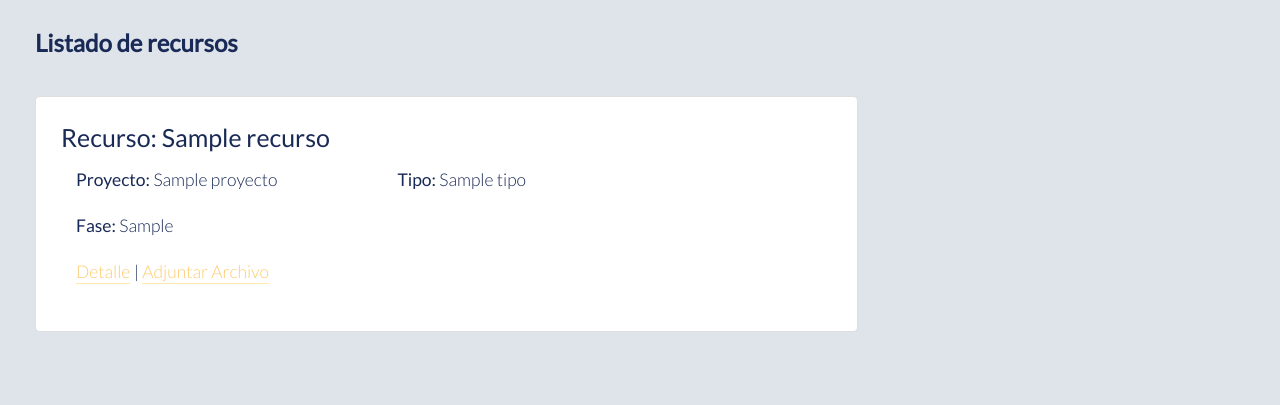
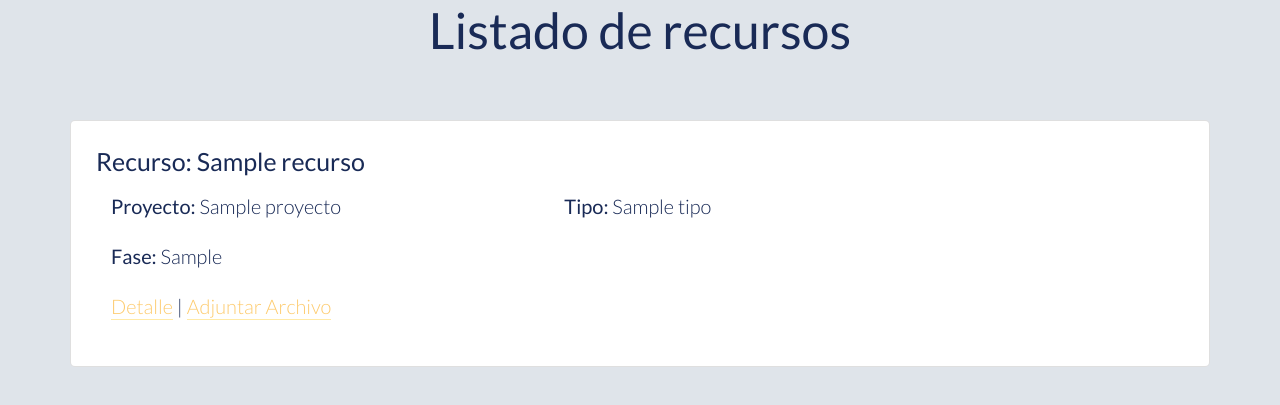
Before and after one commit to juniorportom/proyecto-agiles, a Django app: template templates/SGRD/recurso_list.html in a window 1280 px wide. Shown: the part 136-541 px from the top of the page. Run offline with Django 3.2, Linux system fonts and the light colour scheme; the template is opened without the code that fills it: most values are stand-ins (such as "Sample title", 1, 10 or a date in 2020); some libraries are stand-ins or nearby versions.

Commit message:
Se modifican vistas de presentacion

```diff
--- a/templates/SGRD/recurso_detail.html
+++ b/templates/SGRD/recurso_detail.html
@@ -100,14 +100,14 @@
                     <td>{{ archivo.fecha_creacion }}</td>
                     <td>{{ archivo.ruta.name }}</td>
                     <td>
-                        <a class="btnn btn-full" href="{{ archivo.ruta.url }}" download><i class="ion-ios-cloud-download icon-small"></i>Descarga</a>
+                        <a class="btnn btn-full" href="{{ archivo.get_absolute_url}}" download><i class="ion-ios-cloud-download icon-small"></i>Descarga</a>
                     </td>
                     {% if tipo_video %}
+                    <td>
                     {% if '.mp4' in archivo.ruta.name %}
-                    <td>
                         <a class="btnn btn-full" href="{% url 'ver-clips' archivo.id %}"><i class="ion-ios-videocam icon-small"></i>Clips</a>
+                    {% endif %}
                     </td>
-                    {% endif %}
                     {% endif %}
                   </tr>
                   {% endfor %}
--- a/templates/SGRD/recurso_list.html
+++ b/templates/SGRD/recurso_list.html
@@ -5,11 +5,9 @@
 {% include 'SGRD/recurso_menu.html' %}
 <link rel="stylesheet" href="/static/css/home.css">
 <main role="main">
- <div class="row">
-        <div class="col-md-8 intro">
-            <div class="title">Listado de recursos</div>
-            <div class="container mb-4">
-    {% if not recurso_list %}
+    <h1 class="text-center mb-xl-5">Listado de recursos</h1>
+  <div class="container mb-4">
+      {% if not recurso_list %}
       <h3 class="text-center">No tienes recursos registrados.</h3>
     {% else %}
     {% for recurso in recurso_list|dictsort:"inicio_produccion" reversed%}
@@ -74,8 +72,5 @@
         </ul>
       </nav>
     {% endif %}
-        </div>
-
-    </div>
 </main>
 {% endblock %}
```
